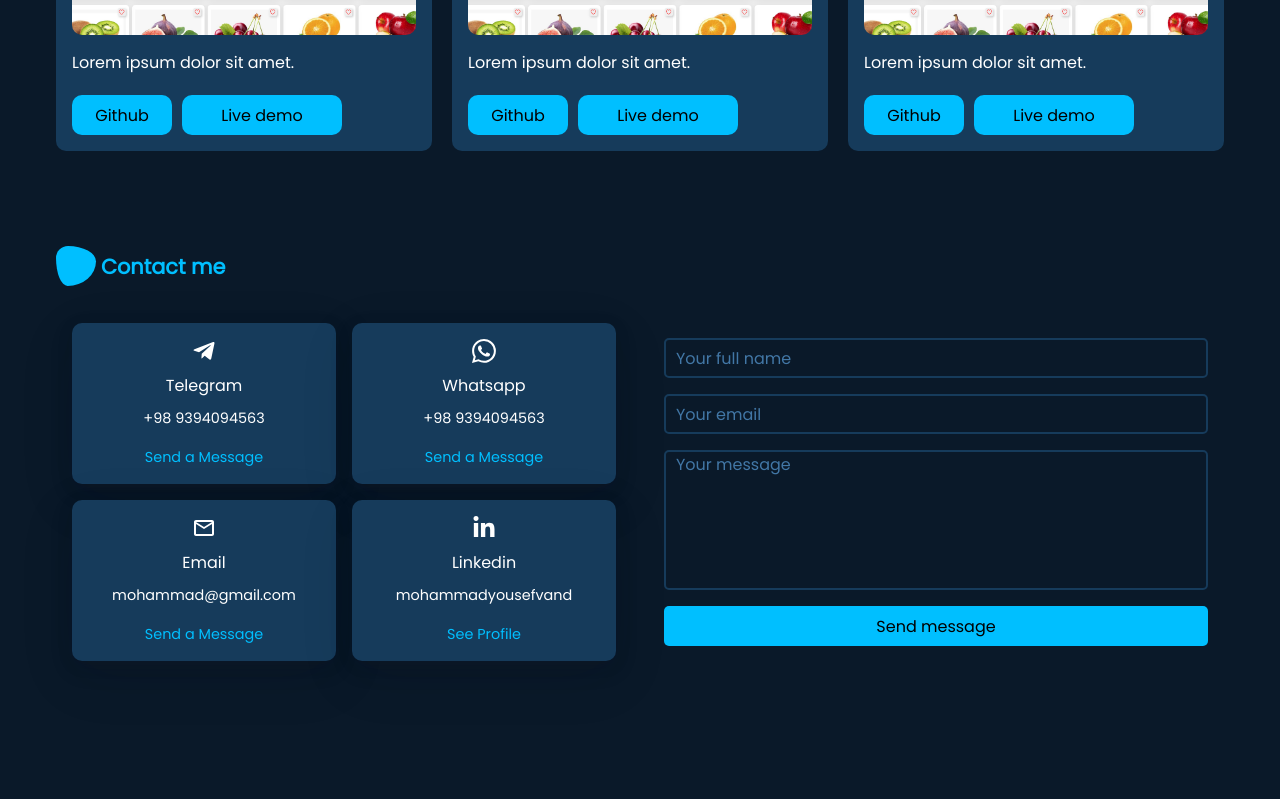
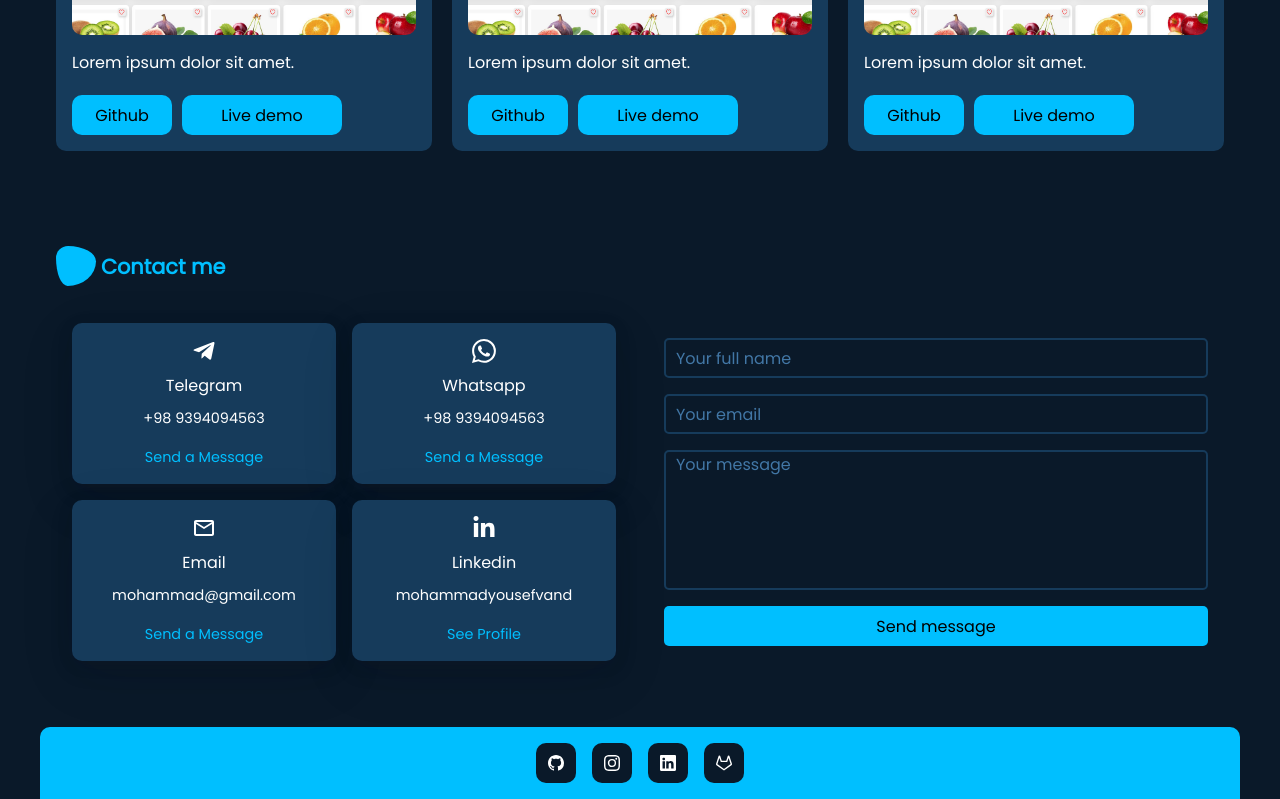
Before and after one commit to mohammadyousefvand/portofolio, a React (Create React App) app: page / in a window 1280 px wide. Shown: the part 1693-2492 px from the top of the page. Before the commit the page ends 2420 px from the top, so only its background shows below. Built offline with nearby package versions, Linux system fonts and the light colour scheme.

Commit message:
Footer: jsx and styled

```diff
--- a/src/App.js
+++ b/src/App.js
@@ -3,6 +3,7 @@ import "./App.css";
 import NavBar from "./Components/NavBar/NavBar";
 import About from "./page/About/About";
 import Contact from "./page/Contact/Contact";
+import Footer from "./page/Footer/Footer";
 import Header from "./page/Header/Header";
 import Home from "./page/Home/Home";
 import Portofolio from "./page/Portfolio/Portofolio";
@@ -18,6 +19,7 @@ function App() {
       <Skills />
       <Portofolio />
       <Contact />
+      <Footer />
     </div>
   );
 }
--- a/src/page/Footer/Footer.css
+++ b/src/page/Footer/Footer.css
@@ -0,0 +1,25 @@
+.footer {
+  padding: 16px;
+  background-color: var(--secondry-color);
+  align-items: center;
+  justify-content: center;
+  border-radius: 10px 10px 0 0;
+  gap: 16px;
+}
+
+.footer-link {
+  width: 40px;
+  height: 40px;
+  background-color: var(--primary-color);
+  display: flex;
+  align-items: center;
+  justify-content: center;
+  color: #fff;
+  border-radius: 10px;
+}
+
+@media screen and (max-width: 500px) {
+  .footer {
+    padding-bottom: 80px;
+  }
+}
--- a/src/page/Footer/Footer.jsx
+++ b/src/page/Footer/Footer.jsx
@@ -1,10 +1,24 @@
 import React from "react";
 import "./Footer.css";
+import { GoMarkGithub } from "react-icons/go";
+import { BsInstagram, BsLinkedin } from "react-icons/bs";
+import { FiGitlab } from "react-icons/fi";
 
 function Footer() {
   return (
-    <div>
-      <span>...</span>
+    <div className="footer flex">
+      <a href="http://localhost:3000/" className="footer-link">
+        <GoMarkGithub className="footer-icon" />
+      </a>
+      <a href="http://localhost:3000/" className="footer-link">
+        <BsInstagram className="footer-icon" />
+      </a>
+      <a href="http://localhost:3000/" className="footer-link">
+        <BsLinkedin className="footer-icon" />
+      </a>
+      <a href="http://localhost:3000/" className="footer-link">
+        <FiGitlab className="footer-icon" />
+      </a>
     </div>
   );
 }
```
